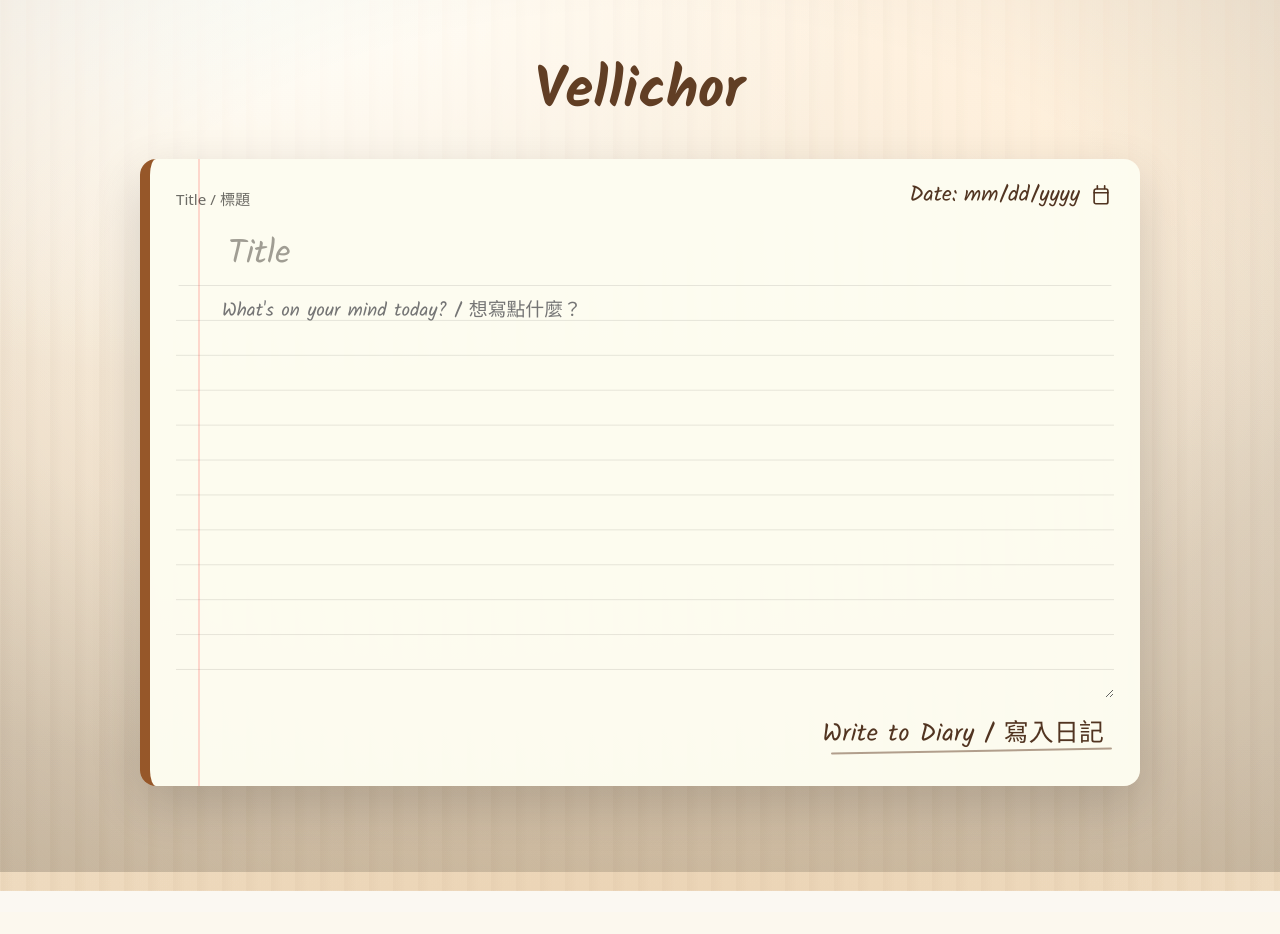
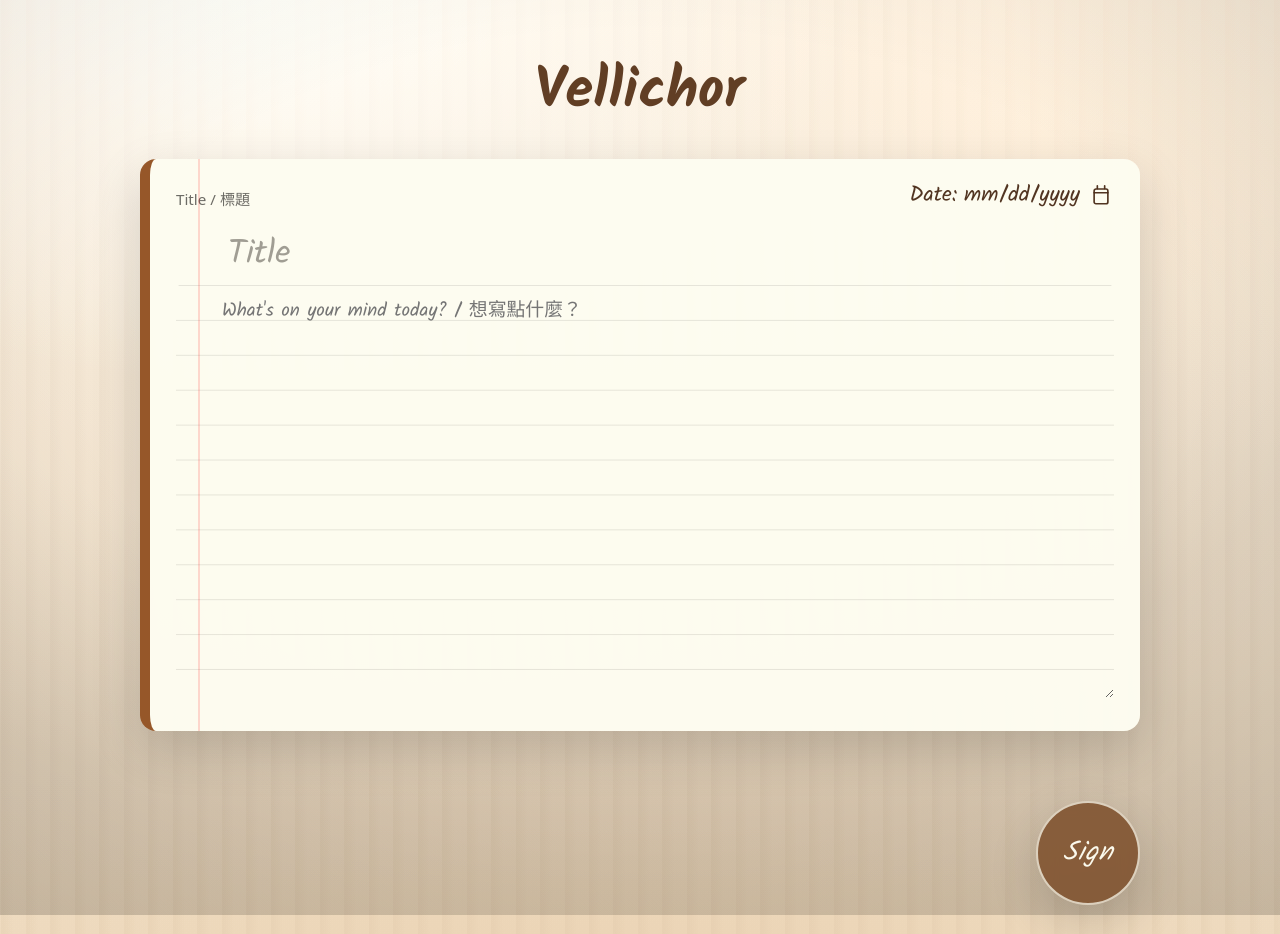
Before and after one commit to ChaoChienHung/Vellichor, a FastAPI app: template vellichor/templates/index.html in a window 1280 px wide. Shown: the part 95-1029 px from the top of the page. Before the commit the page ends 986 px from the top, so only its background shows below. Run offline with FastAPI, Linux system fonts and the light colour scheme; the template is opened without the code that fills it, so the values that code supplies are empty; parts of the project's set-up code (start-up, migrations or seed data) failed here and were passed over; some web fonts are replaced.

Commit message:
Add Sign option button

```diff
--- a/vellichor/static/app.css
+++ b/vellichor/static/app.css
@@ -467,6 +467,8 @@ input[type="date"]:focus {
   margin-left: calc(50% - 50vw);
   margin-right: calc(50% - 50vw);
   align-items: end;
+  padding-bottom: 0;
+  margin-bottom: -40px;
 }
 
 .cover-wrap::before {
@@ -539,6 +541,10 @@ input[type="date"]:focus {
   padding: 26px 12px 22px 12px;
   position: relative;
   z-index: 2;
+}
+
+.cover-wrap.home-cover .home {
+  padding-bottom: 0;
 }
 
 .home-header {
@@ -715,35 +721,33 @@ input[type="date"]:focus {
 }
 
 .save-btn-container {
-  text-align: right;
-  margin-top: 14px;
+  position: absolute;
+  right: 12px;
+  bottom: 10px;
+  z-index: 3;
 }
 
 .save-btn {
-  background: transparent;
-  color: var(--ink-strong);
-  border: none;
-  padding: 6px 10px;
-  font-size: 1.55rem;
+  width: 104px;
+  height: 104px;
+  background: rgba(120, 72, 36, 0.82);
+  color: rgba(253, 252, 240, 0.98);
+  border: 2px solid rgba(253, 252, 240, 0.72);
+  padding: 0;
+  font-size: 1.7rem;
   font-weight: 400;
   font-family: "Sofia", var(--font-hand);
-  border-radius: 10px;
+  font-style: italic;
+  border-radius: 999px;
   cursor: pointer;
-  transition: transform 0.18s ease, color 0.18s ease;
-  letter-spacing: 0.01em;
+  transition: transform 0.18s ease, color 0.18s ease, border-color 0.18s ease, background 0.18s ease;
+  letter-spacing: 0.02em;
   text-transform: none;
   line-height: 1;
-}
-
-.save-btn::after {
-  content: "";
-  display: block;
-  height: 2px;
-  margin-top: 2px;
-  width: 100%;
-  background: rgba(94, 58, 32, 0.48);
-  border-radius: 999px;
-  transform: translateX(8px) rotate(-1deg);
+  display: grid;
+  place-items: center;
+  box-shadow: 0 18px 50px rgba(0, 0, 0, 0.16);
+  backdrop-filter: blur(10px);
 }
 
 .save-btn:focus-visible {
@@ -752,14 +756,17 @@ input[type="date"]:focus {
 }
 
 .save-btn:hover {
-  color: rgba(94, 58, 32, 0.98);
-  transform: translateY(-1px) rotate(-0.5deg);
+  color: rgba(255, 255, 255, 0.98);
+  border-color: rgba(255, 255, 255, 0.88);
+  background: rgba(139, 69, 19, 0.90);
+  transform: translateY(-2px);
 }
 
 .notes-grid {
   display: grid;
   grid-template-columns: repeat(auto-fill, minmax(280px, 1fr));
   gap: 18px;
+  padding-bottom: 160px;
 }
 
 .note-card {
--- a/vellichor/templates/index.html
+++ b/vellichor/templates/index.html
@@ -10,7 +10,7 @@
       </header>
 
       <section class="diary-input-section">
-        <form method="post" action="/entry/new">
+        <form id="new-entry-form" method="post" action="/entry/new">
           <div class="diary-toprow">
             <div class="field grow">
               <div class="field-label">Title / 標題</div>
@@ -34,9 +34,6 @@
           </div>
           <div class="spacer-2"></div>
           <textarea class="diary-textarea" name="content" rows="9" placeholder="What's on your mind today? / 想寫點什麼？"></textarea>
-          <div class="save-btn-container">
-            <button class="save-btn" type="submit">Write to Diary / 寫入日記</button>
-          </div>
         </form>
       </section>
 
@@ -51,6 +48,10 @@
           </a>
         {% endfor %}
       </section>
+
+      <div class="save-btn-container">
+        <button class="save-btn" type="submit" form="new-entry-form" aria-label="Sign">Sign</button>
+      </div>
     </div>
   </div>
 {% endblock %}
```
